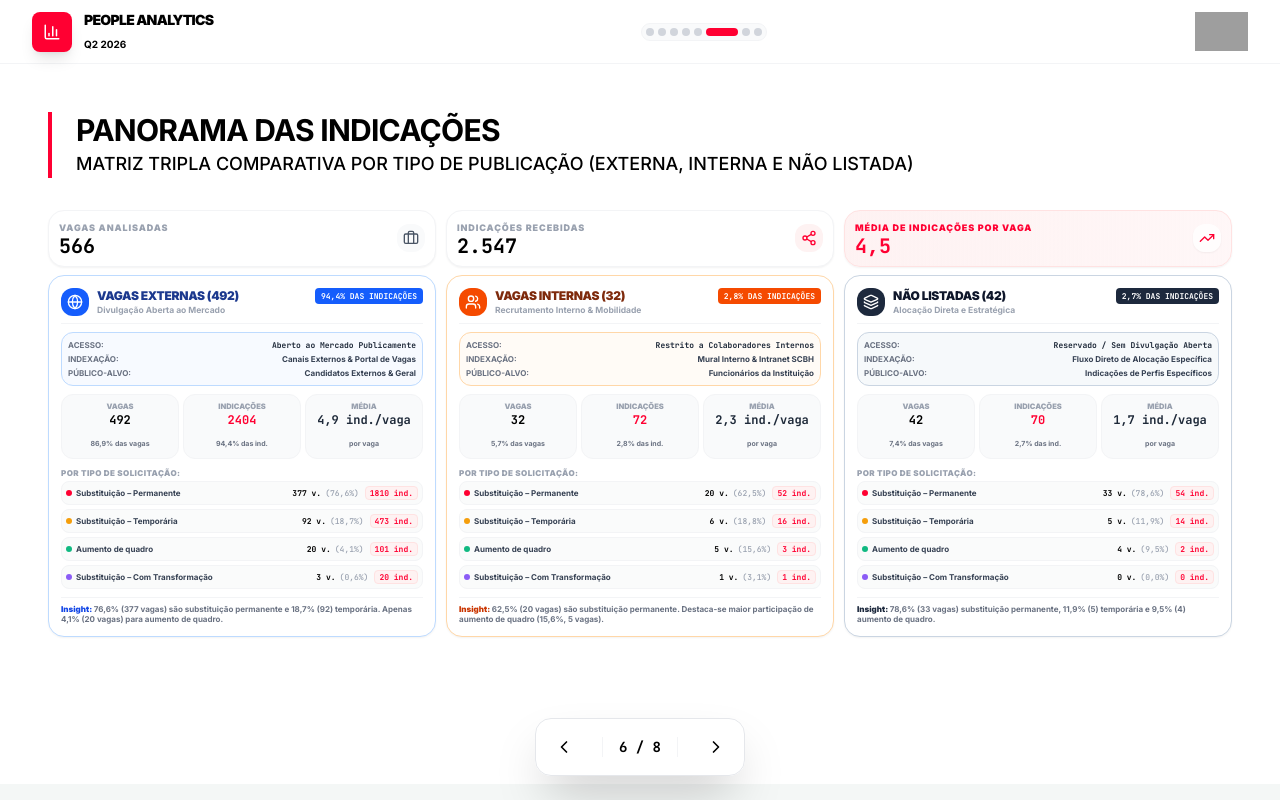
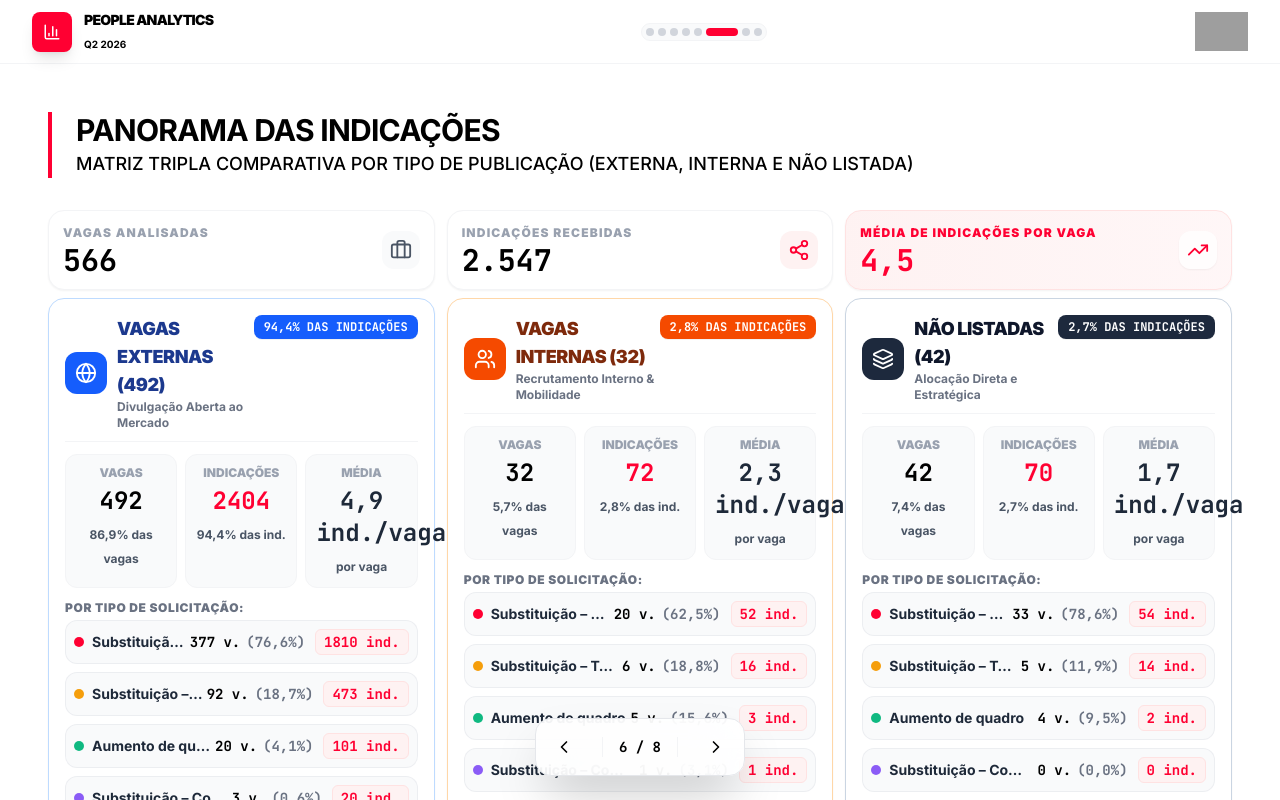
Before and after one commit to leandrosoaresk1-spec/APRESENTACAOINDICADORES, a React (Vite) app: page / in a window 1280 px wide. Both pictures are taken after a click on the button 734 px from the left and 31 px from the top of the page. Shown: the top 800 px of the page. Built offline with nearby package versions, Linux system fonts and the light colour scheme; grey boxes are pictures that could not be loaded.

Commit message:
style: improve layout for triple matrix summary
Update font sizes, padding, and iconography in the summary cards to improve visual hierarchy and readability on larger screens.

```diff
--- a/src/App.tsx
+++ b/src/App.tsx
@@ -506,133 +506,117 @@ const Slide6InteractiveView = () => {
       <div className="flex flex-col h-full justify-between gap-2">
 
         {/* TOP SUMMARY BAR */}
-        <div className="grid grid-cols-1 md:grid-cols-3 gap-2.5">
-          <div className="bg-white p-2.5 rounded-2xl border border-gray-100 shadow-xs flex items-center justify-between">
-            <div>
-              <span className="text-[9px] font-black text-gray-400 uppercase tracking-widest block mb-0.5">
+        <div className="grid grid-cols-1 md:grid-cols-3 gap-3">
+          <div className="bg-white p-3 md:p-3.5 rounded-2xl border border-gray-100 shadow-xs flex items-center justify-between">
+            <div>
+              <span className="text-xs font-black text-gray-400 uppercase tracking-widest block mb-1">
                 Vagas Analisadas
               </span>
-              <div className="text-xl font-black text-dark font-mono leading-none">566</div>
-            </div>
-            <div className="p-1.5 bg-gray-50 text-gray-600 rounded-xl font-bold shrink-0">
-              <Briefcase size={16} />
-            </div>
-          </div>
-
-          <div className="bg-white p-2.5 rounded-2xl border border-gray-100 shadow-xs flex items-center justify-between">
-            <div>
-              <span className="text-[9px] font-black text-gray-400 uppercase tracking-widest block mb-0.5">
+              <div className="text-2xl md:text-3xl font-black text-dark font-mono leading-none">566</div>
+            </div>
+            <div className="p-2 bg-gray-50 text-gray-600 rounded-xl font-bold shrink-0">
+              <Briefcase size={22} />
+            </div>
+          </div>
+
+          <div className="bg-white p-3 md:p-3.5 rounded-2xl border border-gray-100 shadow-xs flex items-center justify-between">
+            <div>
+              <span className="text-xs font-black text-gray-400 uppercase tracking-widest block mb-1">
                 Indicações Recebidas
               </span>
-              <div className="text-xl font-black text-dark font-mono leading-none">2.547</div>
-            </div>
-            <div className="p-1.5 bg-red-50 text-[#ff0032] rounded-xl font-bold shrink-0">
-              <Share2 size={16} />
-            </div>
-          </div>
-
-          <div className="bg-gradient-to-r from-red-50 to-rose-50/60 p-2.5 rounded-2xl border border-red-100 shadow-xs flex items-center justify-between">
-            <div>
-              <div className="flex items-center gap-1 mb-0.5">
-                <span className="text-[9px] font-black text-[#ff0032] uppercase tracking-widest">
+              <div className="text-2xl md:text-3xl font-black text-dark font-mono leading-none">2.547</div>
+            </div>
+            <div className="p-2 bg-red-50 text-[#ff0032] rounded-xl font-bold shrink-0">
+              <Share2 size={22} />
+            </div>
+          </div>
+
+          <div className="bg-gradient-to-r from-red-50 to-rose-50/60 p-3 md:p-3.5 rounded-2xl border border-red-100 shadow-xs flex items-center justify-between">
+            <div>
+              <div className="flex items-center gap-1 mb-1">
+                <span className="text-xs font-black text-[#ff0032] uppercase tracking-widest">
                   MÉDIA DE INDICAÇÕES POR VAGA
                 </span>
               </div>
               <div className="flex items-baseline gap-1.5">
-                <span className="text-xl font-black text-[#ff0032] font-mono leading-none">4,5</span>
-              </div>
-            </div>
-            <div className="p-1.5 bg-white/80 text-[#ff0032] rounded-xl font-bold shadow-xs shrink-0">
-              <TrendingUp size={16} />
+                <span className="text-2xl md:text-3xl font-black text-[#ff0032] font-mono leading-none">4,5</span>
+              </div>
+            </div>
+            <div className="p-2 bg-white/80 text-[#ff0032] rounded-xl font-bold shadow-xs shrink-0">
+              <TrendingUp size={22} />
             </div>
           </div>
         </div>
 
         {/* THREE COMPARATIVE COLUMNS (MATRIZ TRIPLA LADO A LADO) */}
-        <div className="grid grid-cols-1 md:grid-cols-3 gap-2.5 flex-1">
+        <div className="grid grid-cols-1 md:grid-cols-3 gap-3 flex-1">
           {MATRIX_CATEGORIES.map((cat) => {
             const IconComp = cat.icon;
             return (
               <div
                 key={cat.id}
                 className={cn(
-                  "bg-white rounded-2xl border p-3 shadow-xs flex flex-col justify-between transition-all",
+                  "bg-white rounded-2xl border p-4 shadow-xs flex flex-col justify-between transition-all",
                   cat.theme.border
                 )}
               >
                 <div>
                   {/* Category Header */}
-                  <div className="flex justify-between items-start mb-2 pb-1.5 border-b border-gray-100">
-                    <div className="flex items-center gap-2">
-                      <div className={cn("p-1.5 rounded-xl font-bold text-white", cat.theme.headerBg)}>
-                        <IconComp size={16} />
-                      </div>
-                      <div>
-                        <h4 className={cn("text-xs font-black uppercase tracking-tight", cat.theme.headerText)}>
+                  <div className="flex justify-between items-start mb-3 pb-2.5 border-b border-gray-100">
+                    <div className="flex items-center gap-2.5">
+                      <div className={cn("p-2.5 rounded-xl font-bold text-white shrink-0", cat.theme.headerBg)}>
+                        <IconComp size={22} />
+                      </div>
+                      <div>
+                        <h4 className={cn("text-base md:text-lg font-black uppercase tracking-tight", cat.theme.headerText)}>
                           {cat.title}
                         </h4>
-                        <p className="text-[8.5px] font-bold text-gray-400">
+                        <p className="text-xs font-bold text-gray-500">
                           {cat.subtitle}
                         </p>
                       </div>
                     </div>
-                    <span className={cn("text-[8px] font-black px-1.5 py-0.5 rounded uppercase font-mono shrink-0 ml-1", cat.theme.badgeBg)}>
+                    <span className={cn("text-xs font-black px-2.5 py-1 rounded-lg uppercase font-mono shrink-0 ml-1 shadow-2xs", cat.theme.badgeBg)}>
                       {cat.badge}
                     </span>
                   </div>
 
-                  {/* Indexing, Access, Target & Use Cases */}
-                  <div className={cn("p-1.5 rounded-xl border mb-2 text-[8px] space-y-0.5", cat.theme.bg, cat.theme.border)}>
-                    <div className="flex justify-between items-center">
-                      <span className="font-bold text-gray-500 uppercase">Acesso:</span>
-                      <span className="font-black text-gray-800 font-mono">{cat.details.acesso}</span>
-                    </div>
-                    <div className="flex justify-between items-center">
-                      <span className="font-bold text-gray-500 uppercase">Indexação:</span>
-                      <span className="font-bold text-gray-700 truncate max-w-[160px]">{cat.details.indexacao}</span>
-                    </div>
-                    <div className="flex justify-between items-center">
-                      <span className="font-bold text-gray-500 uppercase">Público-Alvo:</span>
-                      <span className="font-bold text-gray-700">{cat.details.publico}</span>
-                    </div>
-                  </div>
-
                   {/* Key Metrics Grid */}
-                  <div className="grid grid-cols-3 gap-1 mb-2">
-                    <div className="bg-gray-50 p-1.5 rounded-xl border border-gray-100 text-center">
-                      <span className="text-[7.5px] font-black text-gray-400 uppercase block">Vagas</span>
-                      <div className="text-xs font-black text-dark font-mono">{cat.metrics.vacancies}</div>
-                      <span className="text-[7px] font-bold text-gray-500">{cat.metrics.vacanciesShare}</span>
-                    </div>
-                    <div className="bg-gray-50 p-1.5 rounded-xl border border-gray-100 text-center">
-                      <span className="text-[7.5px] font-black text-gray-400 uppercase block">Indicações</span>
-                      <div className="text-xs font-black text-[#ff0032] font-mono">{cat.metrics.referrals}</div>
-                      <span className="text-[7px] font-bold text-gray-500">{cat.metrics.referralsShare}</span>
-                    </div>
-                    <div className="bg-gray-50 p-1.5 rounded-xl border border-gray-100 text-center">
-                      <span className="text-[7.5px] font-black text-gray-400 uppercase block">Média</span>
-                      <div className="text-xs font-black text-gray-800 font-mono">{cat.metrics.ratio}</div>
-                      <span className="text-[7px] font-bold text-gray-500">por vaga</span>
+                  <div className="grid grid-cols-3 gap-2 mb-3">
+                    <div className="bg-gray-50 p-2.5 rounded-xl border border-gray-100 text-center">
+                      <span className="text-xs font-black text-gray-400 uppercase block">Vagas</span>
+                      <div className="text-xl md:text-2xl font-black text-dark font-mono my-1">{cat.metrics.vacancies}</div>
+                      <span className="text-xs font-bold text-gray-600">{cat.metrics.vacanciesShare}</span>
+                    </div>
+                    <div className="bg-gray-50 p-2.5 rounded-xl border border-gray-100 text-center">
+                      <span className="text-xs font-black text-gray-400 uppercase block">Indicações</span>
+                      <div className="text-xl md:text-2xl font-black text-[#ff0032] font-mono my-1">{cat.metrics.referrals}</div>
+                      <span className="text-xs font-bold text-gray-600">{cat.metrics.referralsShare}</span>
+                    </div>
+                    <div className="bg-gray-50 p-2.5 rounded-xl border border-gray-100 text-center">
+                      <span className="text-xs font-black text-gray-400 uppercase block">Média</span>
+                      <div className="text-xl md:text-2xl font-black text-gray-800 font-mono my-1">{cat.metrics.ratio}</div>
+                      <span className="text-xs font-bold text-gray-600">por vaga</span>
                     </div>
                   </div>
 
                   {/* Solicitation Type Breakdown */}
-                  <div className="space-y-1 mb-2">
-                    <span className="text-[8px] font-black uppercase tracking-wider text-gray-400 block mb-0.5">
+                  <div className="space-y-2 mb-3">
+                    <span className="text-xs font-black uppercase tracking-wider text-gray-500 block mb-1">
                       Por Tipo de Solicitação:
                     </span>
                     {cat.solicitations.map((sol, idx) => (
-                      <div key={idx} className="p-1 rounded-lg bg-gray-50/80 border border-gray-100 flex items-center justify-between text-[8px]">
-                        <div className="flex items-center gap-1 min-w-0 flex-1">
-                          <span className="w-1.5 h-1.5 rounded-full shrink-0" style={{ backgroundColor: sol.color }} />
-                          <span className="font-bold text-gray-700 truncate" title={sol.type}>
+                      <div key={idx} className="p-2 rounded-xl bg-gray-50/90 border border-gray-200/60 flex items-center justify-between text-xs md:text-sm">
+                        <div className="flex items-center gap-2 min-w-0 flex-1">
+                          <span className="w-2.5 h-2.5 rounded-full shrink-0" style={{ backgroundColor: sol.color }} />
+                          <span className="font-bold text-gray-800 truncate" title={sol.type}>
                             {sol.type}
                           </span>
                         </div>
-                        <div className="flex items-center gap-1 font-mono shrink-0">
+                        <div className="flex items-center gap-1.5 font-mono shrink-0 ml-1">
                           <span className="font-black text-dark">{sol.vacancies} v.</span>
-                          <span className="text-gray-400">({sol.vacPct})</span>
-                          <span className="font-bold text-[#ff0032] bg-red-50 px-1 py-0.2 rounded border border-red-100 ml-0.5">
+                          <span className="text-gray-500 font-semibold">({sol.vacPct})</span>
+                          <span className="font-extrabold text-[#ff0032] bg-red-50 px-2 py-0.5 rounded-md border border-red-100 ml-1">
                             {sol.referrals} ind.
                           </span>
                         </div>
@@ -642,9 +626,9 @@ const Slide6InteractiveView = () => {
                 </div>
 
                 {/* Insight Footer */}
-                <div className="pt-1.5 border-t border-gray-100">
-                  <p className="text-[8px] font-bold text-gray-500 leading-tight">
-                    <strong className={cat.theme.accentText}>Insight: </strong>
+                <div className="pt-2.5 border-t border-gray-100">
+                  <p className="text-xs md:text-sm font-semibold text-gray-700 leading-snug">
+                    <strong className={cn("font-black text-sm", cat.theme.accentText)}>Insight: </strong>
                     {cat.insight}
                   </p>
                 </div>
@@ -1816,30 +1800,40 @@ const Slides = [
     </SlideWrapper>
   ),
 
-  // SLIDE: ENCERRAMENTO
+  // SLIDE 8: ENCERRAMENTO & AGRADECIMENTO
   () => (
-    <div className="h-full bg-white flex flex-col items-center justify-center text-center p-12 relative overflow-hidden">
-       <div className="absolute top-1/2 left-1/2 -translate-x-1/2 -translate-y-1/2 w-full h-[1px] bg-gray-100 skew-y-12" />
+    <div className="h-full bg-white flex flex-col items-center justify-center text-center p-8 md:p-12 relative overflow-hidden rounded-2xl shadow-sm border border-gray-100">
+      {/* Background Decorative Accents */}
+      <div className="absolute -top-24 -right-24 w-96 h-96 bg-red-50/60 rounded-full blur-3xl pointer-events-none" />
+      <div className="absolute -bottom-24 -left-24 w-96 h-96 bg-blue-50/60 rounded-full blur-3xl pointer-events-none" />
 
       <motion.div
-         initial={{ scale: 0.9, opacity: 0 }}
+        initial={{ scale: 0.95, opacity: 0 }}
         animate={{ scale: 1, opacity: 1 }}
-         transition={{ duration: 0.8 }}
-         className="relative z-10 max-w-3xl mx-auto flex flex-col items-center"
+        transition={{ duration: 0.6 }}
+        className="relative z-10 max-w-4xl mx-auto flex flex-col items-center"
       >
-         <div className="w-24 h-1.5 bg-[#ff0032] mb-10 rounded-full" />
-
-         <h1 className="text-6xl md:text-8xl font-black text-dark mb-6 tracking-tighter">
+        <div className="mb-6 inline-flex items-center gap-2 px-4 py-1.5 rounded-full bg-red-50 border border-red-100 shadow-2xs">
+          <span className="w-2.5 h-2.5 rounded-full bg-[#ff0032] animate-pulse" />
+          <span className="text-xs font-black text-[#ff0032] uppercase tracking-[0.25em] font-mono">
+            PEOPLE ANALYTICS • SANTA CASA BH
+          </span>
+        </div>
+
+        <h1 className="text-6xl md:text-8xl font-black text-dark mb-6 tracking-tighter uppercase leading-none">
           OBRIGADO!
         </h1>
 
-         <p className="text-lg md:text-xl text-gray-600 font-medium mb-12 leading-relaxed max-w-2xl">
-           Por trás de cada indicador existe uma pessoa. O People Analytics nos mostra onde devemos agir primeiro.
+        <div className="w-20 h-1.5 bg-[#ff0032] mb-8 rounded-full" />
+
+        <p className="text-lg md:text-2xl text-gray-700 font-medium mb-10 leading-relaxed max-w-3xl italic">
+          "Dados não tomam decisões, pessoas tomam. O <span className="font-black text-[#ff0032] not-italic">People Analytics</span> é a bússola que transforma indicadores em empatia, estratégia e cuidado contínuo com quem cuida da nossa gente."
         </p>
 
-         <div className="pt-8 border-t border-gray-200 w-full flex justify-center">
-           <div className="text-black text-xs md:text-sm font-black uppercase tracking-[0.4em]">
-             SANTA CASA BH • GESTÃO DE PESSOAS • 2026
+        <div className="pt-8 border-t border-gray-100 w-full flex flex-col items-center justify-center gap-3">
+          <SantaCasaLogo className="h-10 w-auto text-dark" />
+          <div className="text-gray-400 text-xs md:text-sm font-black uppercase tracking-[0.35em] font-mono">
+            GESTÃO DE PESSOAS • 2026
           </div>
         </div>
       </motion.div>
```
Lines whose indentation alone changed are shown as unchanged.
